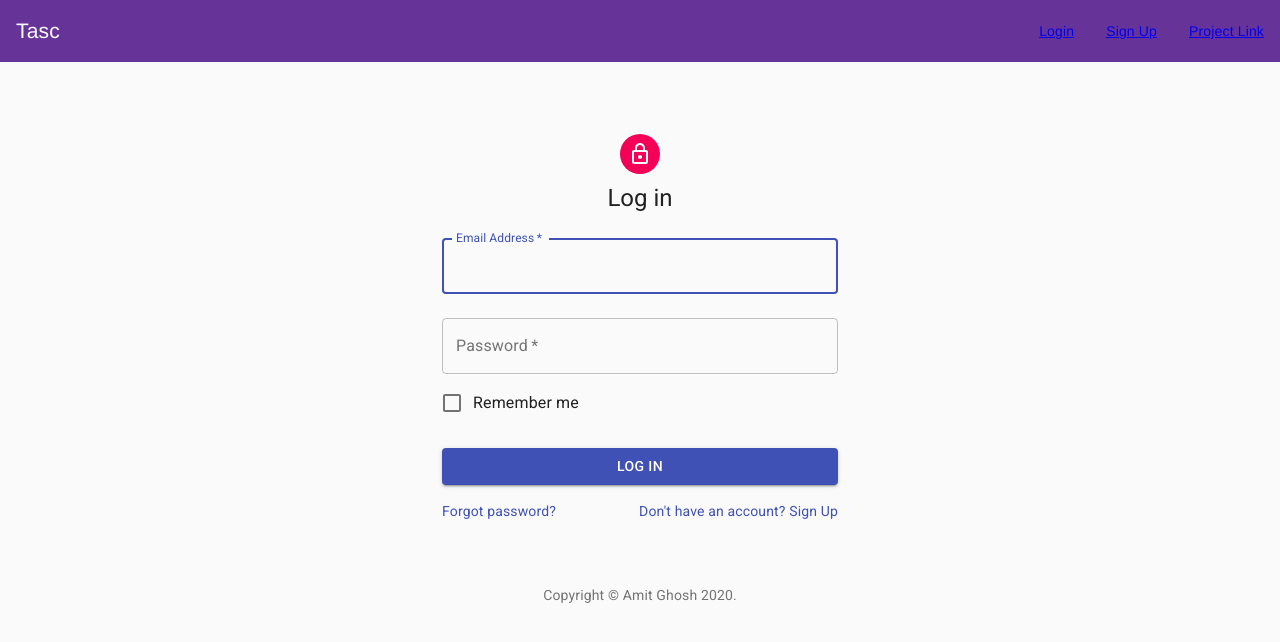
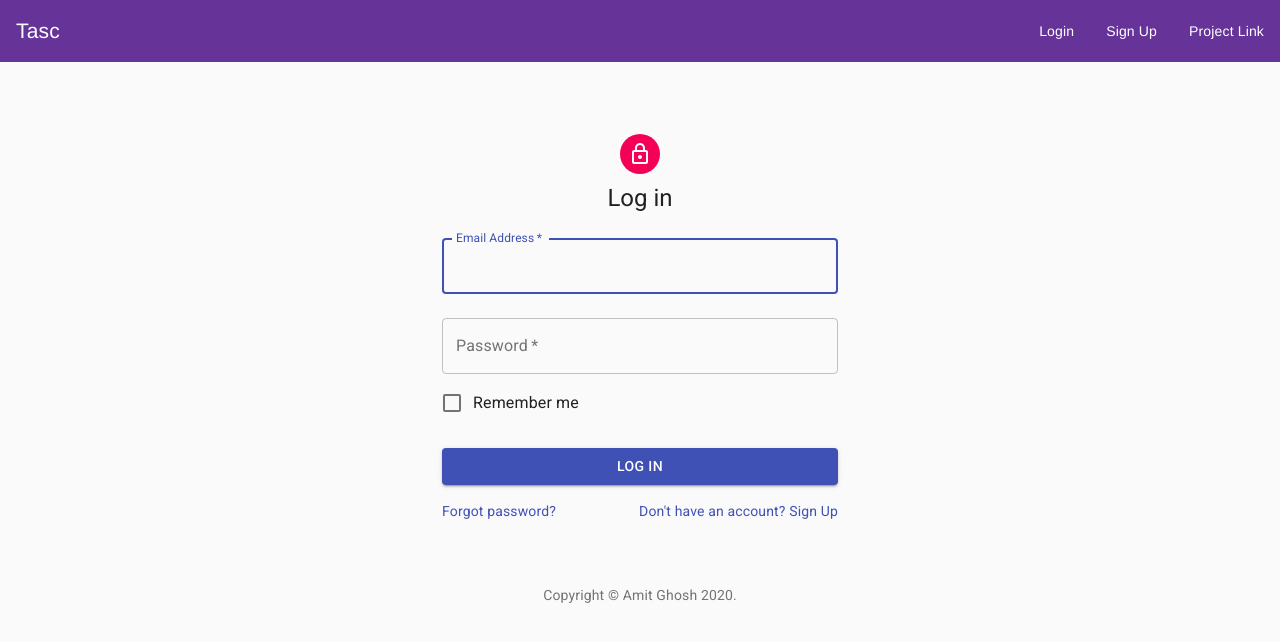
Before and after one commit to maverickamit/tasc, a React (Create React App) app: page / in a window 1280 px wide. Shown: the top 642 px of the page. Built offline with nearby package versions, Linux system fonts and the light colour scheme.

Commit message:
style: updated link style navbar

```diff
--- a/src/components/navbar/navbar.css
+++ b/src/components/navbar/navbar.css
@@ -26,3 +26,20 @@ main {
   cursor: pointer;
   vertical-align: middle;
 }
+/* A link that has not been visited */
+.navbar a:link {
+  color: white;
+  text-decoration: none;
+}
+/* A link that has been visited */
+.navbar a:visited {
+  color: white;
+}
+/* A link that is hovered on */
+.navbar a:hover {
+  color: whitesmoke;
+}
+/* A link that is selected */
+.navbar a:active {
+  color: blue;
+}
```
